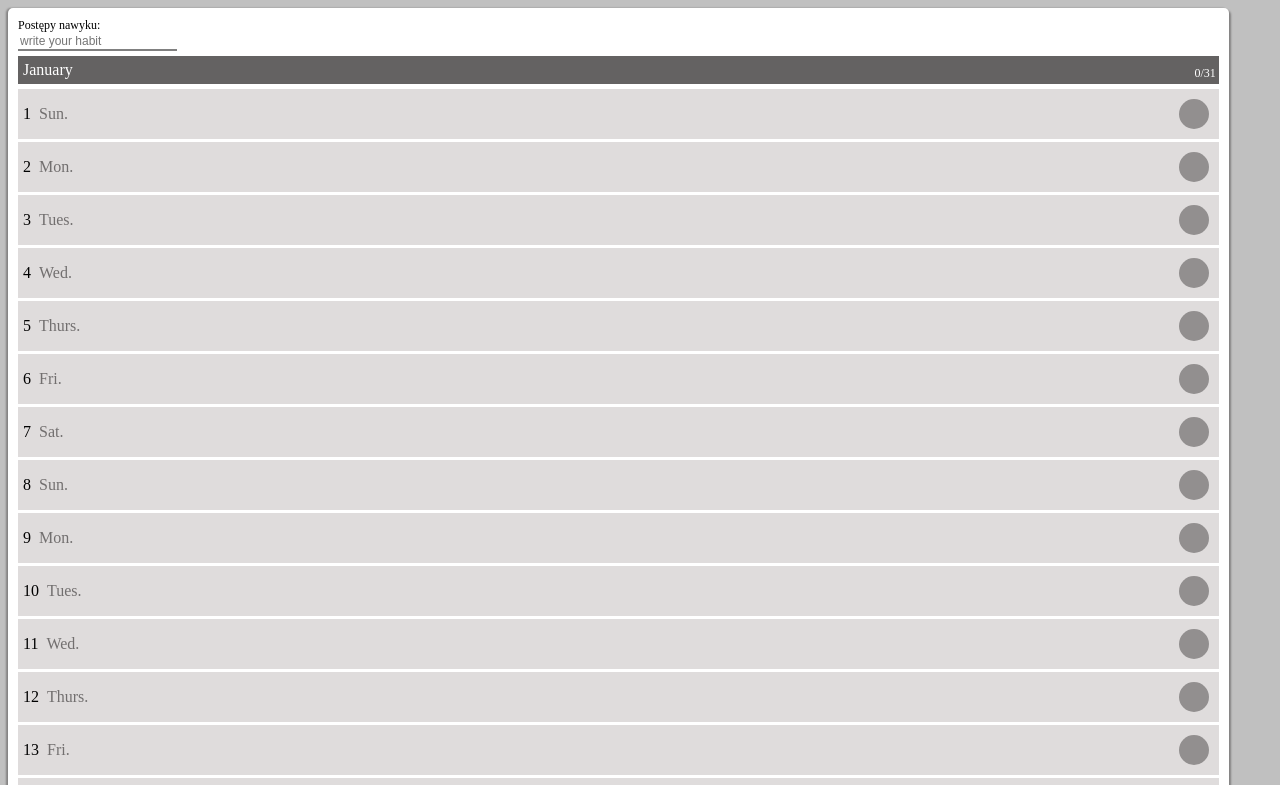
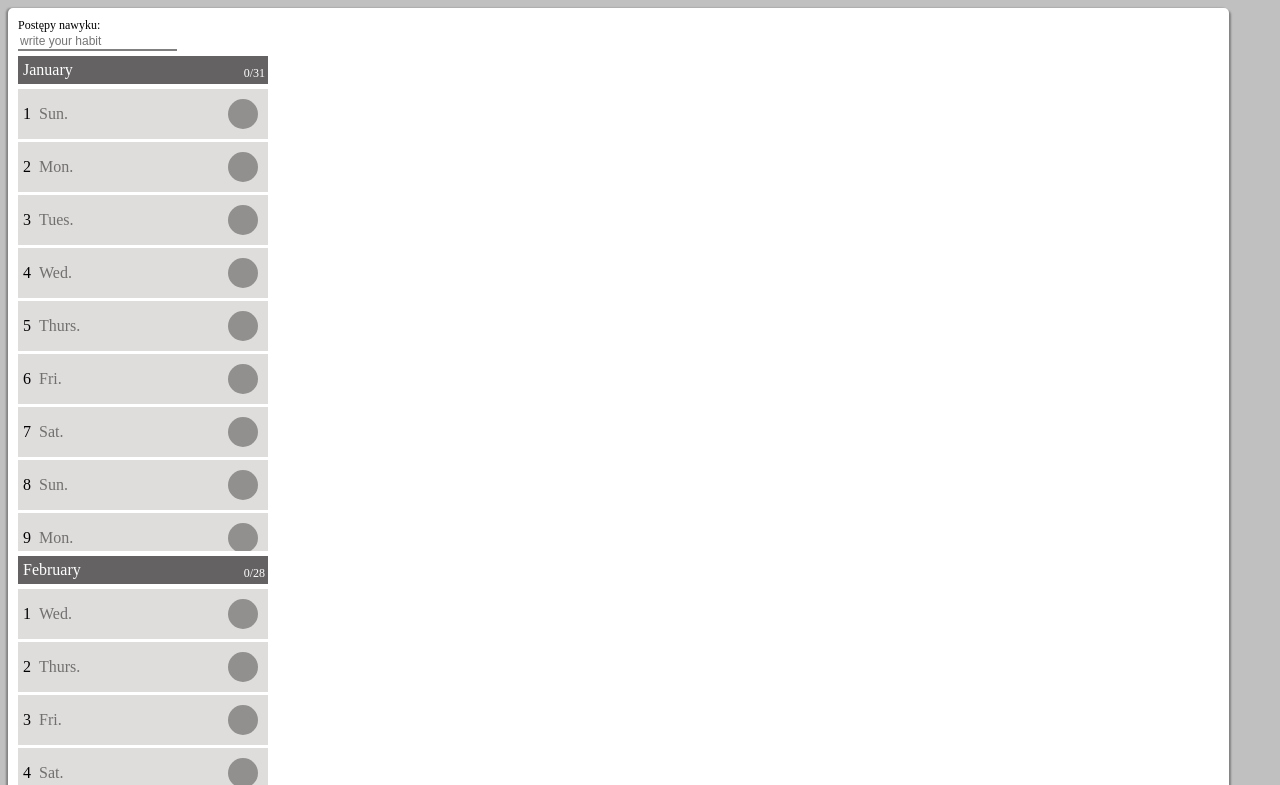
Before and after one commit to elzp/habit-tracking-app, a website with bundled scripts: page index.html in a window 1280 px wide. Shown: the top 785 px of the page. Built offline with nearby package versions, Linux system fonts and the light colour scheme.

Commit message:
Add scroll to month divs

```diff
--- a/styles.css
+++ b/styles.css
@@ -30,6 +30,11 @@ main {
 main > div:nth-child(1) {
   font-size: 1.2rem;
 }
+
+.month {
+  max-height: 500px;
+overflow-y: scroll;
+max-width: 250px;}
 
 .month__head {
   background-color: rgb(100, 98, 98);
```
